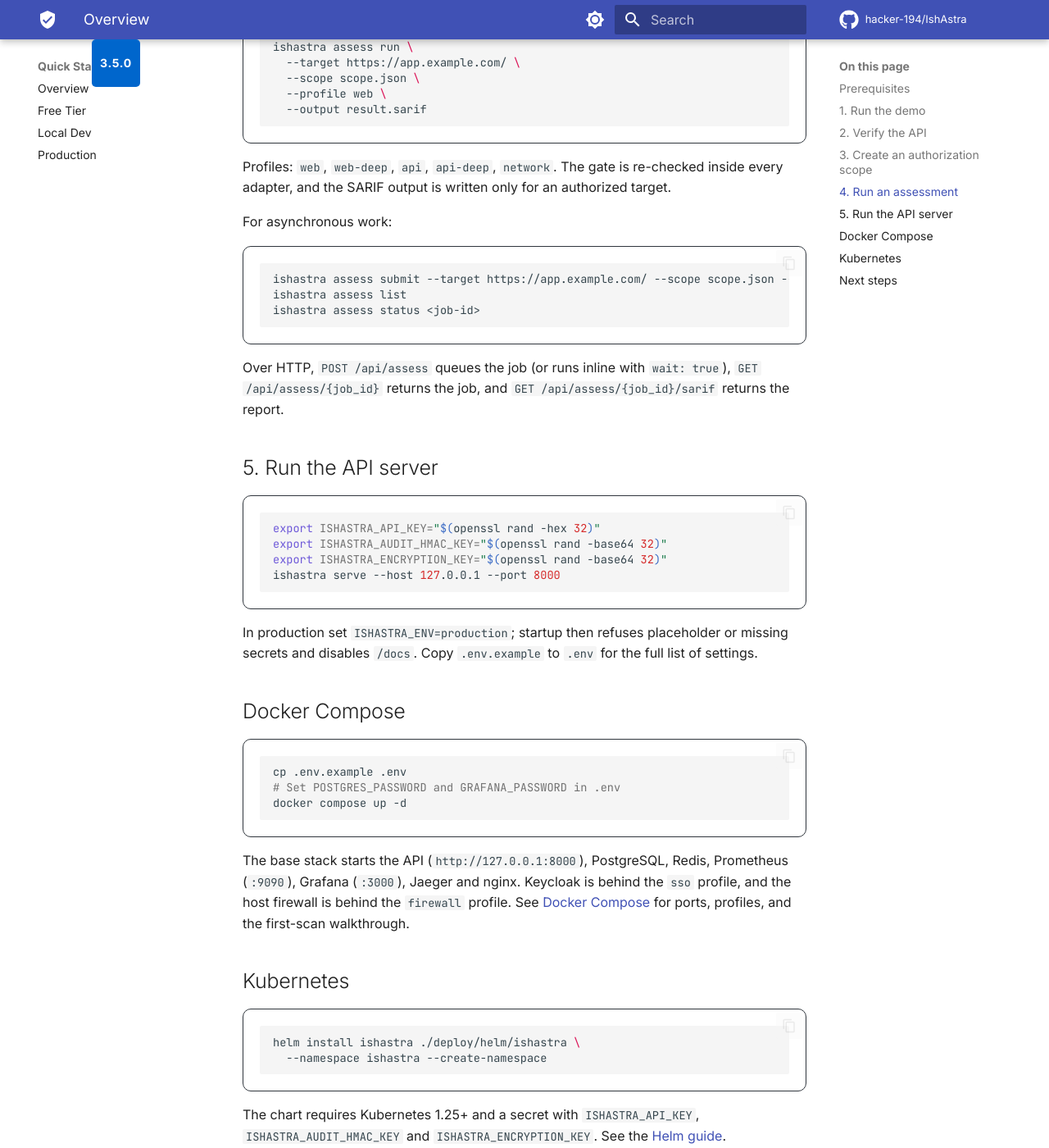
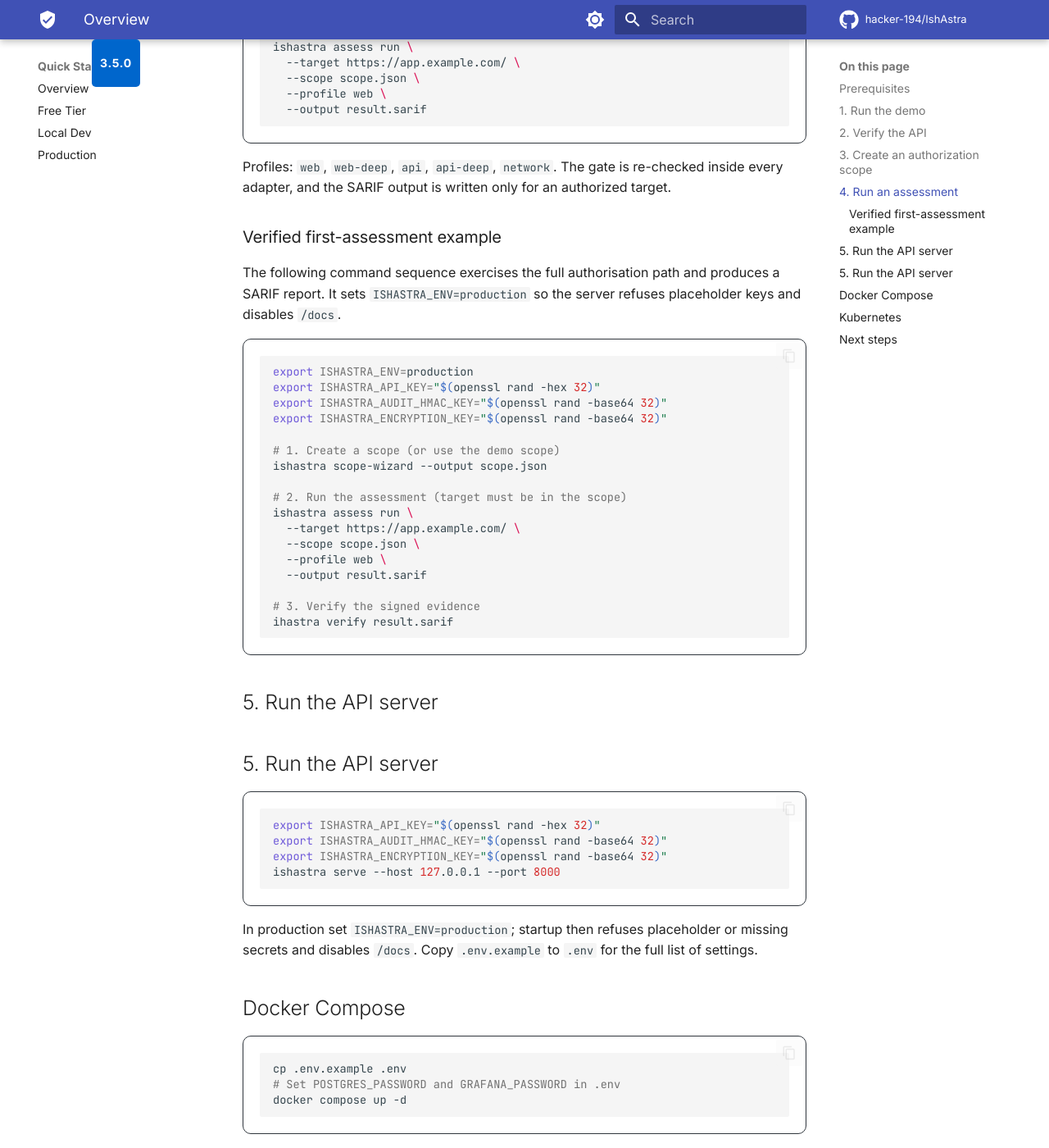
Before and after one commit to hacker-194/IshAstra, an MkDocs documentation site: the page built from docs/quickstart/overview.md, in a window 1280 px wide and 1400 px high, scrolled down 1845 px. Shown: the whole window at 82% size. Built offline with MkDocs 1.6.1 and Material for MkDocs 9.7.7, drawn with Linux system fonts in a browser that asks for light colours; comment, search, counter and statistics services are not loaded; the version menu is left out.

````diff
--- a/docs/quickstart/overview.md
+++ b/docs/quickstart/overview.md
@@ -71,15 +71,30 @@ ishastra assess run \
 
 Profiles: `web`, `web-deep`, `api`, `api-deep`, `network`. The gate is re-checked inside every adapter, and the SARIF output is written only for an authorized target.
 
-For asynchronous work:
+### Verified first-assessment example
+The following command sequence exercises the full authorisation path and produces a SARIF report. It sets `ISHASTRA_ENV=production` so the server refuses placeholder keys and disables `/docs`.
 
 ```bash
-ishastra assess submit --target https://app.example.com/ --scope scope.json --profile web
-ishastra assess list
-ishastra assess status <job-id>
+export ISHASTRA_ENV=production
+export ISHASTRA_API_KEY="$(openssl rand -hex 32)"
+export ISHASTRA_AUDIT_HMAC_KEY="$(openssl rand -base64 32)"
+export ISHASTRA_ENCRYPTION_KEY="$(openssl rand -base64 32)"
+
+# 1. Create a scope (or use the demo scope)
+ishastra scope-wizard --output scope.json
+
+# 2. Run the assessment (target must be in the scope)
+ishastra assess run \
+  --target https://app.example.com/ \
+  --scope scope.json \
+  --profile web \
+  --output result.sarif
+
+# 3. Verify the signed evidence
+ihastra verify result.sarif
 ```
 
-Over HTTP, `POST /api/assess` queues the job (or runs inline with `wait: true`), `GET /api/assess/{job_id}` returns the job, and `GET /api/assess/{job_id}/sarif` returns the report.
+## 5. Run the API server
 
 ## 5. Run the API server
 
````
Also changed, not shown: docs/migration/3.5-to-4.0.md (+1 -16 lines), docs/operations/limitations.md (+0 -7 lines).
